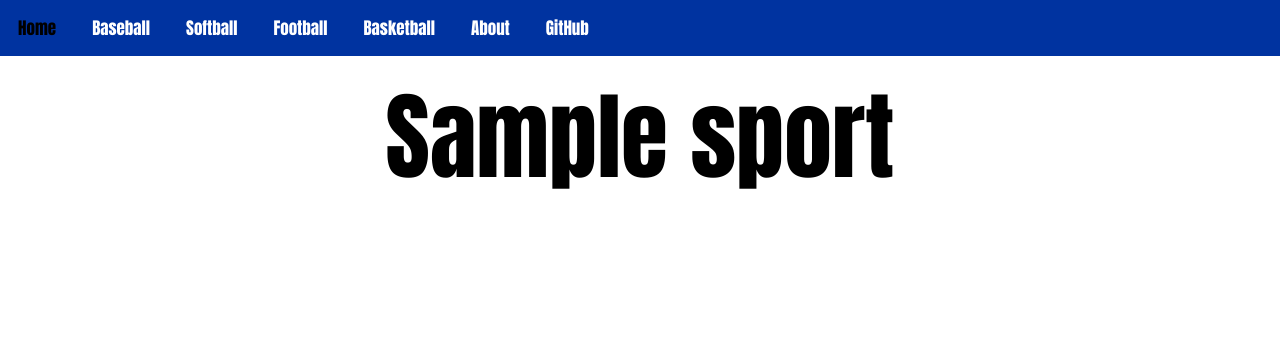
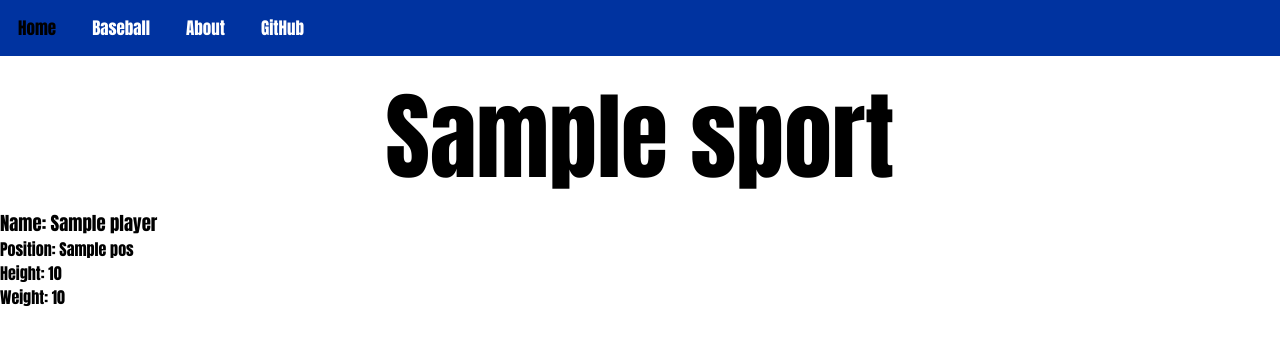
Before and after one commit to GVSU-Sports-Analytics/Web-App, a Flask app: template templates/sport.html in a window 1280 px wide. Shown: the top 345 px of the page. Run offline with Flask 2, Linux system fonts and the light colour scheme; the template is opened without the code that fills it: most values are stand-ins (such as "Sample title", 1, 10 or a date in 2020).

Commit message:
testing out putting data on the baseball page without a database, working as expeted

```diff
--- a/app.py
+++ b/app.py
@@ -1,9 +1,9 @@
 from flask import Flask
 
 from blueprints.baseball import baseball
-from blueprints.softball import softball
-from blueprints.football import football
-from blueprints.basketball import basketball
+# from blueprints.softball import softball
+# from blueprints.football import football
+# from blueprints.basketball import basketball
 from blueprints.index import index
 from register import register_blueprints
 
@@ -16,9 +16,9 @@ app = Flask(
 register_blueprints(
     index,
     baseball,
-    football,
-    basketball,
-    softball,
+    # football,
+    # basketball,
+    # softball,
     app=app,
 )
 
--- a/templates/index.html
+++ b/templates/index.html
@@ -11,9 +11,9 @@
     <nav class="topnav">
         <a href="/">Home</a>
         <a href="/baseball">Baseball</a>
-        <a href="/softball">Softball</a>
-        <a href="/football">Football</a>
-        <a href="/basketball">Basketball</a>
+{#        <a href="/softball">Softball</a>#}
+{#        <a href="/football">Football</a>#}
+{#        <a href="/basketball">Basketball</a>#}
         <a href="https://gvsu.campuslabs.com/engage/organization/baseballanalytics">About</a>
         <a href="https://github.com/GVSU-Sports-Analytics">GitHub</a>
     </nav>
--- a/templates/sport.html
+++ b/templates/sport.html
@@ -10,9 +10,9 @@
     <nav class="topnav">
         <a href="/">Home</a>
         <a href="/baseball">Baseball</a>
-        <a href="/softball">Softball</a>
-        <a href="/football">Football</a>
-        <a href="/basketball">Basketball</a>
+{#        <a href="/softball">Softball</a>#}
+{#        <a href="/football">Football</a>#}
+{#        <a href="/basketball">Basketball</a>#}
         <a href="https://gvsu.campuslabs.com/engage/organization/baseballanalytics">About</a>
         <a href="https://github.com/GVSU-Sports-Analytics">GitHub</a>
     </nav>
@@ -28,4 +28,15 @@
     </div>
 {% endif %}
 
+{%  for player, info in data.items() %}
+    <div>
+    <h3>Name: {{ player }}</h3>
+    <ul>
+        <li>Position: {{ info["pos"] }}</li>
+        <li>Height: {{ info["height"] }}</li>
+        <li>Weight: {{ info["weight"] }}</li>
+    </ul>
+    </div>
+{% endfor %}
+
 </html>
```
Also changed, not shown: blueprints/baseball.py (+13 -1 lines).
